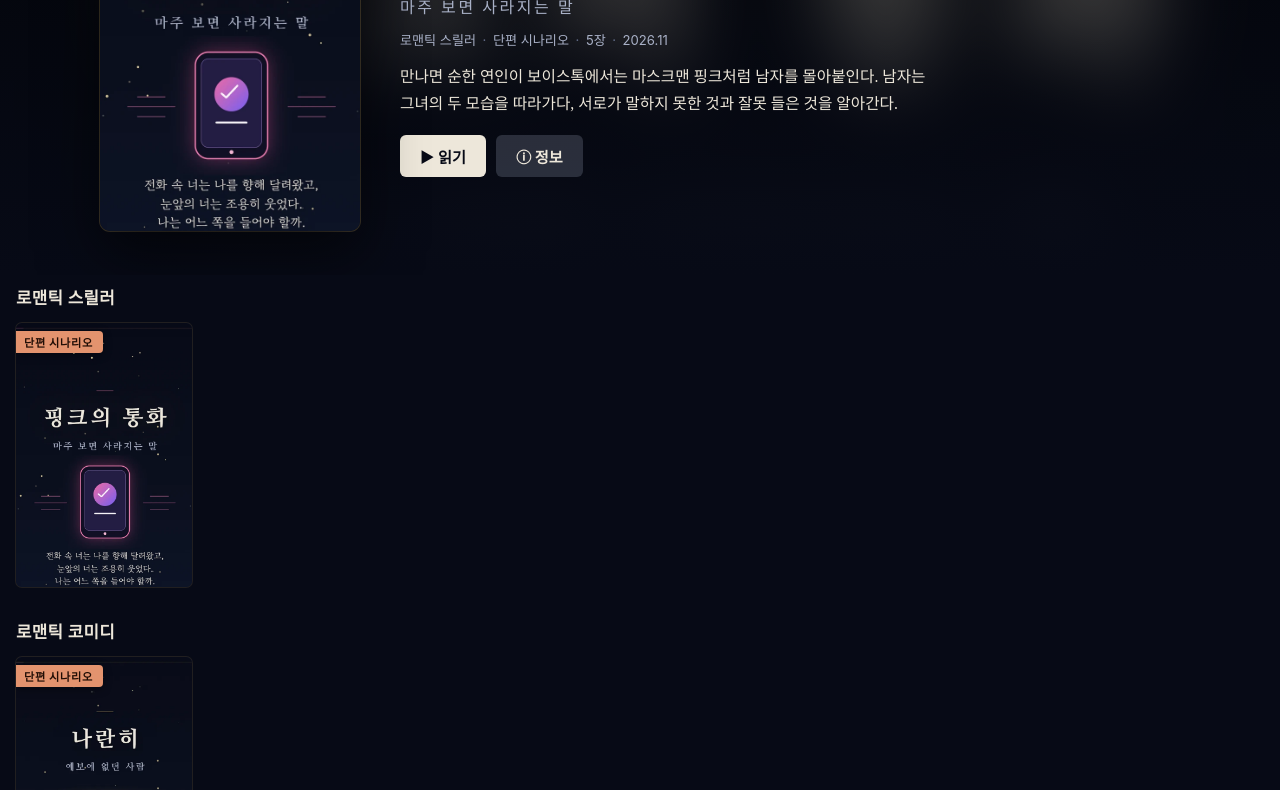
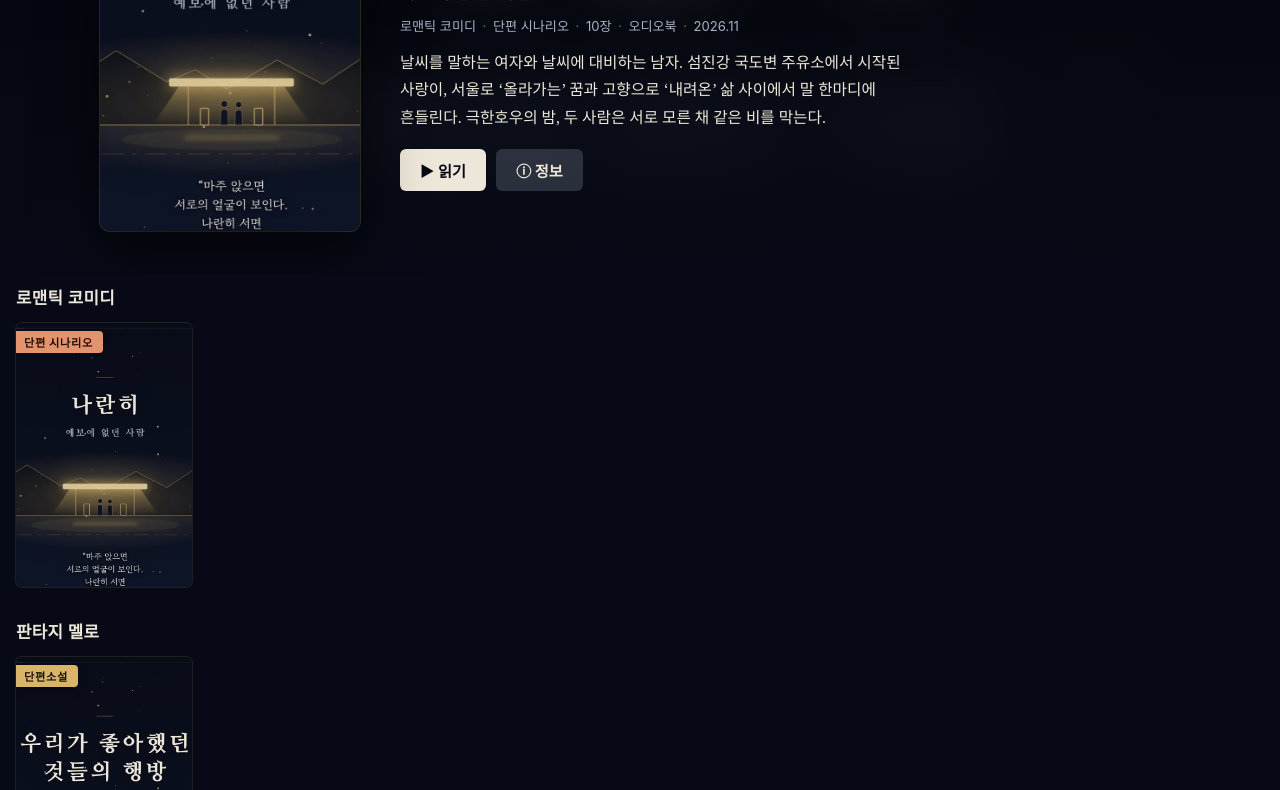
Before and after one commit to bluehhhh-byte/bluehhhh-byte.github.io, a plain HTML site: page index.html in a window 1280 px wide. Shown: the part 255-1045 px from the top of the page. Drawn offline with Linux system fonts and the light colour scheme; a web font is replaced by a local one.

Commit message:
Revert "서재에 핑크의 통화 등록"
This reverts commit 1e5377a498caed6f3b863ad3c8892740edb99a6f.

```diff
--- a/books.js
+++ b/books.js
@@ -2,21 +2,6 @@
 // genre = 메뉴·줄을 나누는 장르, format = 표지 배너(단편소설/단편 시나리오)
 // key = 각 리더 사이트의 이어 읽기 저장 키(같은 origin이라 그대로 읽힌다)
 window.BOOKS = [
-  {
-    id: 'pink-on-the-line',
-    title: '핑크의 통화',
-    subtitle: '마주 보면 사라지는 말',
-    genre: '로맨틱 스릴러',
-    format: '단편 시나리오',
-    chapters: 5,
-    audio: false,
-    year: '2026.11',
-    url: '/pink-on-the-line/',
-    cover: 'covers/pink-on-the-line.webp',
-    key: 'pink_on_the_line_progress_v1',
-    tags: ['로맨스', '특촬물', '보이스톡', '듀스'],
-    synopsis: '만나면 순한 연인이 보이스톡에서는 마스크맨 핑크처럼 남자를 몰아붙인다. 남자는 그녀의 두 모습을 따라가다, 서로가 말하지 못한 것과 잘못 들은 것을 알아간다.'
-  },
   {
     id: 'naranhi',
     title: '나란히',
--- a/index.html
+++ b/index.html
@@ -10,7 +10,7 @@
   <link rel="preconnect" href="https://fonts.gstatic.com" crossorigin>
   <link href="https://fonts.googleapis.com/css2?family=Gowun+Batang:wght@400;700&family=Noto+Serif+KR:wght@600;700&display=swap" rel="stylesheet">
   <link rel="stylesheet" href="https://cdn.jsdelivr.net/gh/orioncactus/pretendard@v1.3.9/dist/web/static/pretendard.min.css" />
-  <link rel="stylesheet" href="styles.css?v=20261122a" />
+  <link rel="stylesheet" href="styles.css?v=20261116d" />
 </head>
 <body>
   <header class="topbar">
@@ -31,7 +31,7 @@
   </div>
 
   <!-- bump ?v= on every release (Pages max-age=600) -->
-  <script src="books.js?v=20261122a"></script>
-  <script src="app.js?v=20261122a"></script>
+  <script src="books.js?v=20261116d"></script>
+  <script src="app.js?v=20261116d"></script>
 </body>
 </html>
```
Also changed, not shown: covers/pink-on-the-line.webp (deleted).
